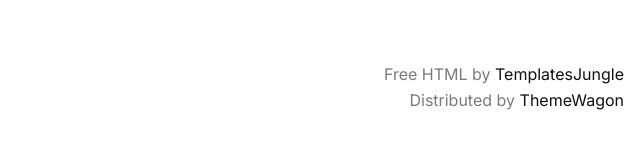
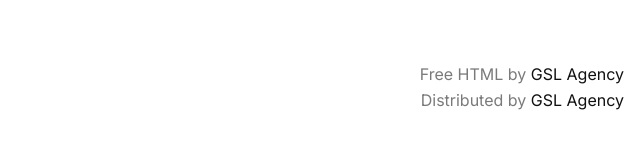
Before and after one commit to GSL-Agency/stylish, a plain HTML site: page index.html in a window 1280 px wide. Shown: the part 3838-3987 px from the top of the page, 640-1280 px from the left. Drawn offline with nearby package versions, Linux system fonts and the light colour scheme; a web font is replaced by a local one.

```diff
--- a/index.html
+++ b/index.html
@@ -8,7 +8,7 @@
   <meta name="viewport" content="width=device-width, initial-scale=1.0">
   <meta name="format-detection" content="telephone=no">
   <meta name="apple-mobile-web-app-capable" content="yes">
-  <meta name="author" content="TemplatesJungle">
+  <meta name="author" content="GSL Agency">
   <meta name="keywords" content="Online Store">
   <meta name="description" content="Stylish - Shoes Online Store HTML Template">
 
@@ -1122,7 +1122,7 @@
           <p>© Copyright Stylish 2023.</p>
         </div>
         <div class="col-md-6 text-lg-end">
-          <p>Free HTML by <a href="https://templatesjungle.com/" target="_blank">TemplatesJungle</a><br> Distributed by <a href="https://themewagon.com" target="blank">ThemeWagon</a> </p>
+          <p>Free HTML by <a href="https://GSL Agency.com/" target="_blank">GSL Agency</a><br> Distributed by <a href="https://GSL Agency.com" target="blank">GSL Agency</a> </p>
         </div>
       </div>
     </div>
@@ -1132,4 +1132,5 @@
   <script src="js/script.js"></script>
 </body>
 
+
 </html>
```
